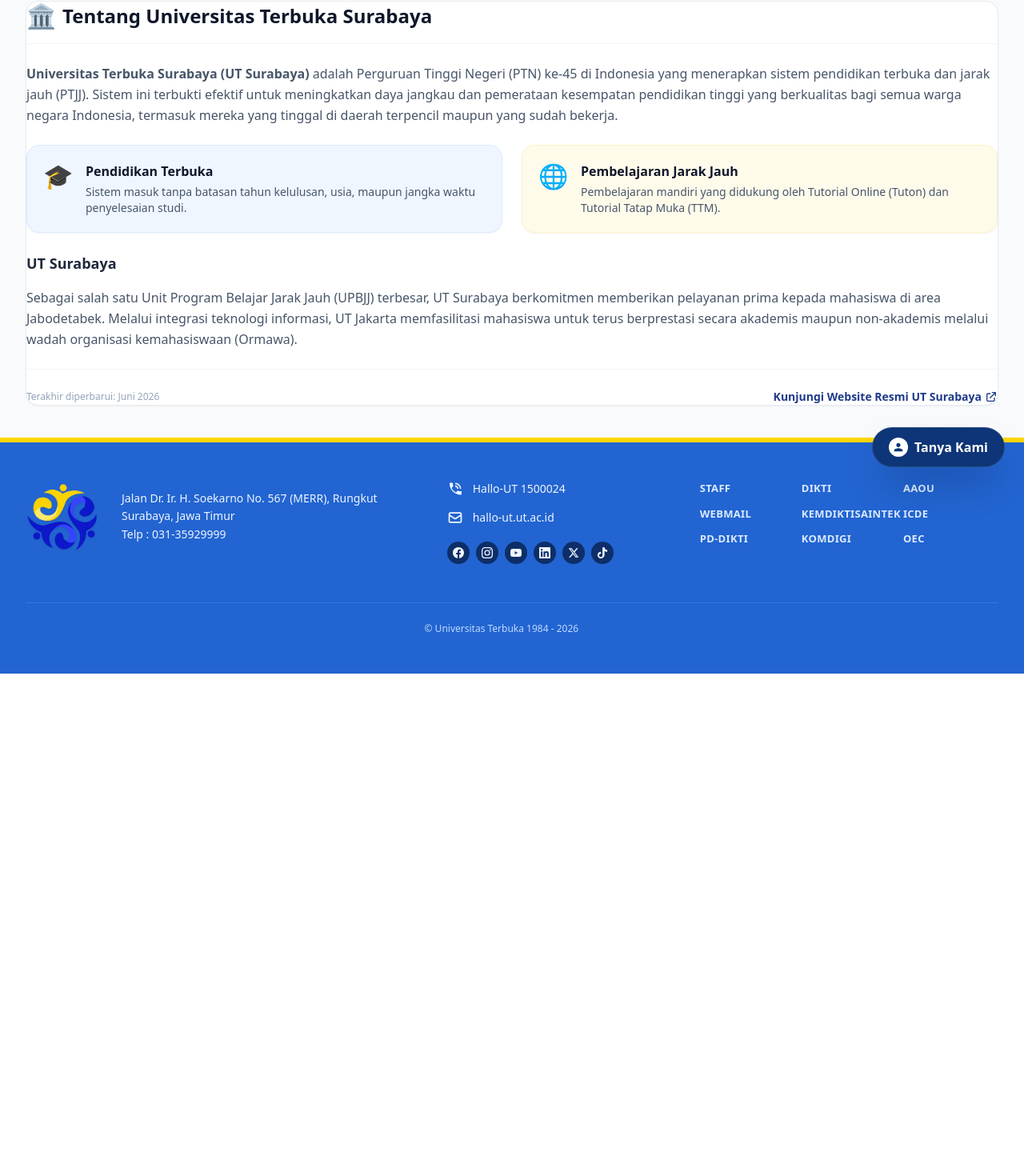
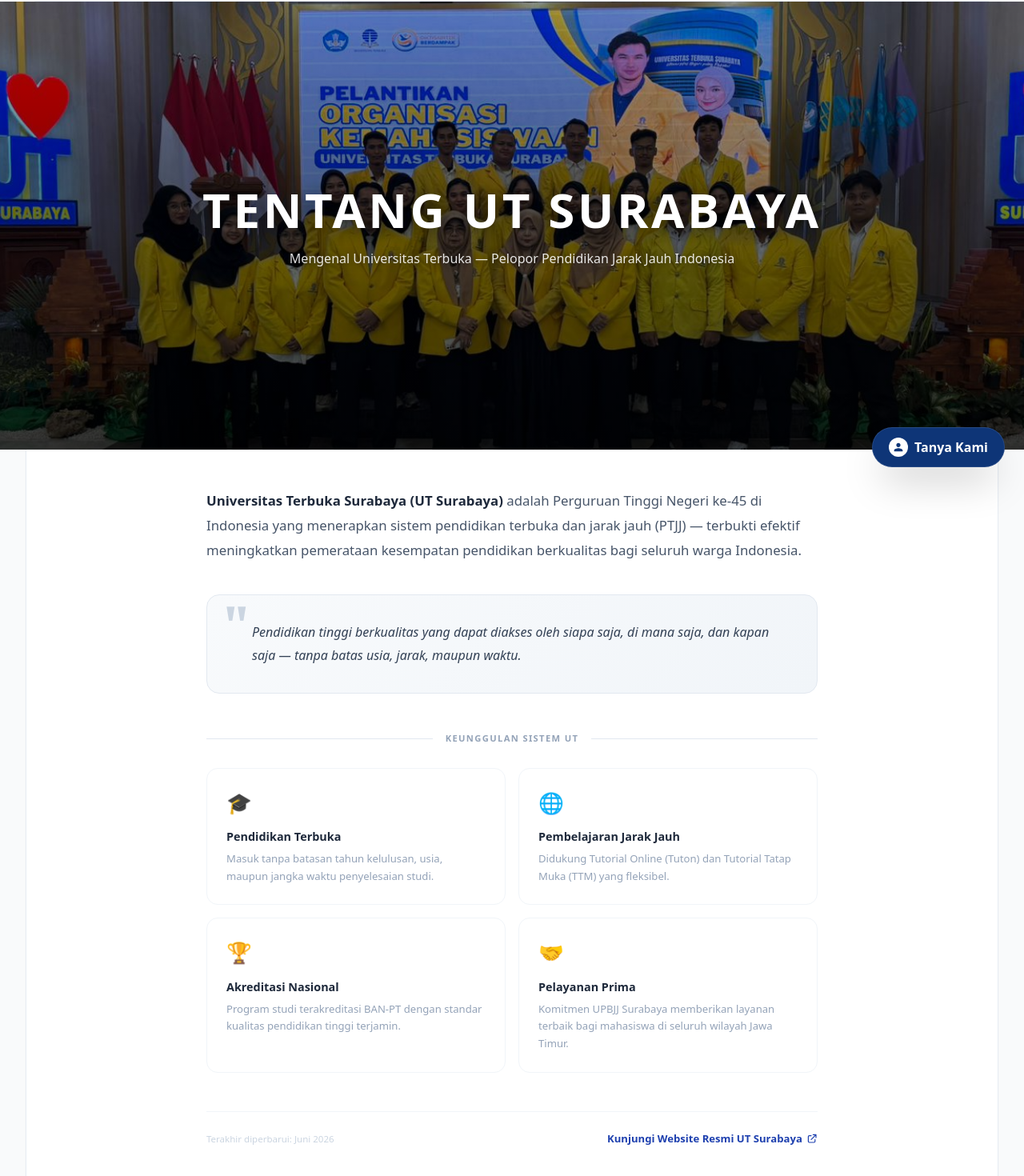
Before and after one commit to ormawautsby/ormawautsby, a Nuxt app: page /profil/tentang-ut in a window 1280 px wide. Shown: the part 192-1662 px from the top of the page at 80% size. Before the commit the page ends 1034 px from the top, so only its background shows below. Built offline with nearby package versions, Linux system fonts and the light colour scheme.

Commit message:
Tambah hero banner di halaman tentang-ut dan update judul tentang-ormawa

```diff
--- a/app/pages/profil/tentang-ormawa.vue
+++ b/app/pages/profil/tentang-ormawa.vue
@@ -8,7 +8,7 @@
       <div class="hero-overlay"></div>
       <!-- Content -->
       <div class="hero-content">
-        <h1 class="hero-title">PROFIL ORMAWA</h1>
+        <h1 class="hero-title">TENTANG ORMAWA</h1>
         <p class="hero-subtitle">Mengenal Lebih Dekat Organisasi Mahasiswa UT Surabaya</p>
       </div>
     </div>
--- a/app/pages/profil/tentang-ut.vue
+++ b/app/pages/profil/tentang-ut.vue
@@ -1,46 +1,77 @@
 <template>
   <div>
-    <h2 class="text-2xl font-extrabold text-slate-900 border-b border-slate-100 pb-4 flex items-center gap-2">
-      <span class="text-3xl">🏛️</span> Tentang Universitas Terbuka Surabaya
-    </h2>
+    <!-- Hero Banner: Full-bleed background photo -->
+    <div class="hero-banner">
+      <div class="hero-bg"></div>
+      <div class="hero-overlay"></div>
+      <div class="hero-content">
+        <h1 class="hero-title">TENTANG UT SURABAYA</h1>
+        <p class="hero-subtitle">Mengenal Universitas Terbuka — Pelopor Pendidikan Jarak Jauh Indonesia</p>
+      </div>
+    </div>
 
-    <div class="mt-6 space-y-6">
-      <p class="text-slate-600 leading-relaxed">
-        <strong>Universitas Terbuka Surabaya (UT Surabaya)</strong> adalah Perguruan Tinggi Negeri (PTN) ke-45 di Indonesia yang menerapkan sistem pendidikan terbuka dan jarak jauh (PTJJ). Sistem ini terbukti efektif untuk meningkatkan daya jangkau dan pemerataan kesempatan pendidikan tinggi yang berkualitas bagi semua warga negara Indonesia, termasuk mereka yang tinggal di daerah terpencil maupun yang sudah bekerja.
-      </p>
+    <!-- Page Content -->
+    <div class="content-section">
 
-      <div class="grid grid-cols-1 md:grid-cols-2 gap-6 my-8">
-        <div class="p-5 rounded-2xl bg-blue-50 border border-blue-100 shadow-sm flex gap-4">
-          <div class="text-3xl shrink-0">🎓</div>
-          <div>
-            <h3 class="font-bold text-slate-900 text-base">Pendidikan Terbuka</h3>
-            <p class="text-slate-600 text-sm mt-1">Sistem masuk tanpa batasan tahun kelulusan, usia, maupun jangka waktu penyelesaian studi.</p>
-          </div>
+      <!-- Intro -->
+      <div class="intro-block">
+        <p class="intro-text">
+          <span class="intro-highlight">Universitas Terbuka Surabaya (UT Surabaya)</span>
+          adalah Perguruan Tinggi Negeri ke-45 di Indonesia yang menerapkan sistem pendidikan
+          terbuka dan jarak jauh (PTJJ) — terbukti efektif meningkatkan pemerataan
+          kesempatan pendidikan berkualitas bagi seluruh warga Indonesia.
+        </p>
+      </div>
+
+      <!-- Quote -->
+      <div class="quote-block">
+        <span class="quote-mark">"</span>
+        <p class="quote-text">
+          Pendidikan tinggi berkualitas yang dapat diakses oleh siapa saja, di mana saja,
+          dan kapan saja — tanpa batas usia, jarak, maupun waktu.
+        </p>
+      </div>
+
+      <!-- Divider -->
+      <div class="section-divider">
+        <span class="divider-label">Keunggulan Sistem UT</span>
+      </div>
+
+      <!-- Feature Cards -->
+      <div class="cards-grid">
+        <div class="feature-card">
+          <div class="card-icon">🎓</div>
+          <h4 class="card-title">Pendidikan Terbuka</h4>
+          <p class="card-desc">Masuk tanpa batasan tahun kelulusan, usia, maupun jangka waktu penyelesaian studi.</p>
         </div>
-        <div class="p-5 rounded-2xl bg-amber-50 border border-amber-100 shadow-sm flex gap-4">
-          <div class="text-3xl shrink-0">🌐</div>
-          <div>
-            <h3 class="font-bold text-slate-900 text-base">Pembelajaran Jarak Jauh</h3>
-            <p class="text-slate-600 text-sm mt-1">Pembelajaran mandiri yang didukung oleh Tutorial Online (Tuton) dan Tutorial Tatap Muka (TTM).</p>
-          </div>
+        <div class="feature-card">
+          <div class="card-icon">🌐</div>
+          <h4 class="card-title">Pembelajaran Jarak Jauh</h4>
+          <p class="card-desc">Didukung Tutorial Online (Tuton) dan Tutorial Tatap Muka (TTM) yang fleksibel.</p>
+        </div>
+        <div class="feature-card">
+          <div class="card-icon">🏆</div>
+          <h4 class="card-title">Akreditasi Nasional</h4>
+          <p class="card-desc">Program studi terakreditasi BAN-PT dengan standar kualitas pendidikan tinggi terjamin.</p>
+        </div>
+        <div class="feature-card">
+          <div class="card-icon">🤝</div>
+          <h4 class="card-title">Pelayanan Prima</h4>
+          <p class="card-desc">Komitmen UPBJJ Surabaya memberikan layanan terbaik bagi mahasiswa di seluruh wilayah Jawa Timur.</p>
         </div>
       </div>
 
-      <div class="space-y-4">
-        <h3 class="text-lg font-bold text-slate-800">UT Surabaya</h3>
-        <p class="text-slate-600 leading-relaxed">
-          Sebagai salah satu Unit Program Belajar Jarak Jauh (UPBJJ) terbesar, UT Surabaya berkomitmen memberikan pelayanan prima kepada mahasiswa di area Jabodetabek. Melalui integrasi teknologi informasi, UT Jakarta memfasilitasi mahasiswa untuk terus berprestasi secara akademis maupun non-akademis melalui wadah organisasi kemahasiswaan (Ormawa).
-        </p>
-      </div>
-
-      <div class="pt-6 border-t border-slate-100 flex flex-wrap gap-4 items-center justify-between">
-        <span class="text-xs text-slate-400 font-medium">Terakhir diperbarui: Juni 2026</span>
-        <a href="https://surabaya.ut.ac.id/" target="_blank" rel="noopener noreferrer" class="inline-flex items-center gap-1 text-sm font-bold text-blue-900 hover:text-blue-950 hover:underline">
-          Kunjungi Website Resmi UT Surabaya
-          <svg class="w-4 h-4" fill="none" stroke="currentColor" viewBox="0 0 24 24">
-            <path stroke-linecap="round" stroke-linejoin="round" stroke-width="2" d="M10 6H6a2 2 0 00-2 2v10a2 2 0 002 2h10a2 2 0 002-2v-4M14 4h6m0 0v6m0-6L10 14"></path>
-          </svg>
-        </a>
+      <!-- Footer -->
+      <div class="page-footer">
+        <div class="footer-inner">
+          <span>Terakhir diperbarui: Juni 2026</span>
+          <a href="https://surabaya.ut.ac.id/" target="_blank" rel="noopener noreferrer" class="site-link">
+            Kunjungi Website Resmi UT Surabaya
+            <svg class="link-icon" fill="none" stroke="currentColor" viewBox="0 0 24 24">
+              <path stroke-linecap="round" stroke-linejoin="round" stroke-width="2" d="M10 6H6a2 2 0 00-2 2v10a2 2 0 002 2h10a2 2 0 002-2v-4M14 4h6m0 0v6m0-6L10 14"></path>
+            </svg>
+          </a>
+        </div>
       </div>
     </div>
   </div>
@@ -54,3 +85,265 @@
   ]
 })
 </script>
+
+<style scoped>
+/* ── Hero Banner ─────────────────────────────── */
+.hero-banner {
+  position: relative;
+  width: 100vw;
+  left: 50%;
+  transform: translateX(-50%);
+  height: 70vh;
+  min-height: 420px;
+  max-height: 600px;
+  margin-top: 0;
+  overflow: hidden;
+  display: flex;
+  align-items: center;
+  justify-content: center;
+}
+
+.hero-bg {
+  position: absolute;
+  inset: 0;
+  background-image: url('/img/background-landingpage.png');
+  background-size: cover;
+  background-position: center 40%;
+  transform: scale(1.04);
+  transition: transform 10s ease;
+}
+
+.hero-banner:hover .hero-bg {
+  transform: scale(1.1);
+}
+
+.hero-overlay {
+  position: absolute;
+  inset: 0;
+  background: linear-gradient(
+    to bottom,
+    rgba(0, 0, 0, 0.25) 0%,
+    rgba(0, 0, 0, 0.50) 50%,
+    rgba(0, 0, 0, 0.72) 100%
+  );
+}
+
+.hero-content {
+  position: relative;
+  z-index: 10;
+  text-align: center;
+  color: white;
+  padding: 0 2rem;
+}
+
+.hero-title {
+  font-size: 2.75rem;
+  font-weight: 900;
+  letter-spacing: 0.06em;
+  text-shadow: 0 3px 24px rgba(0, 0, 0, 0.7);
+  line-height: 1.1;
+  animation: fadeUp 0.8s ease both;
+}
+
+@media (min-width: 768px) {
+  .hero-title {
+    font-size: 3.75rem;
+  }
+}
+
+.hero-subtitle {
+  margin-top: 1rem;
+  font-size: 1rem;
+  font-weight: 400;
+  color: rgba(255, 255, 255, 0.88);
+  text-shadow: 0 1px 10px rgba(0, 0, 0, 0.55);
+  animation: fadeUp 0.8s 0.18s ease both;
+}
+
+/* ── Content Section ─────────────────────────── */
+.content-section {
+  padding: 3rem 3rem 3.5rem;
+  max-width: 860px;
+  margin: 0 auto;
+}
+
+@media (max-width: 768px) {
+  .content-section {
+    padding: 2rem 1.5rem 2.5rem;
+  }
+}
+
+/* ── Intro ───────────────────────────────────── */
+.intro-block {
+  margin-bottom: 2.5rem;
+}
+
+.intro-text {
+  font-size: 1.05rem;
+  line-height: 1.85;
+  color: #475569;
+}
+
+.intro-highlight {
+  font-weight: 700;
+  color: #1e293b;
+}
+
+/* ── Quote ───────────────────────────────────── */
+.quote-block {
+  position: relative;
+  background: linear-gradient(135deg, #f8fafc 0%, #f1f5f9 100%);
+  border-radius: 1rem;
+  padding: 2rem 2.5rem 2rem 3.5rem;
+  margin-bottom: 3rem;
+  border: 1px solid #e2e8f0;
+}
+
+.quote-mark {
+  position: absolute;
+  top: 0.25rem;
+  left: 1.25rem;
+  font-size: 4rem;
+  line-height: 1;
+  color: #cbd5e1;
+  font-family: Georgia, serif;
+  font-weight: 900;
+  pointer-events: none;
+  user-select: none;
+}
+
+.quote-text {
+  font-size: 1rem;
+  line-height: 1.8;
+  color: #334155;
+  font-style: italic;
+  font-weight: 500;
+  margin: 0;
+}
+
+/* ── Section Divider ─────────────────────────── */
+.section-divider {
+  display: flex;
+  align-items: center;
+  gap: 1rem;
+  margin-bottom: 1.75rem;
+}
+
+.section-divider::before,
+.section-divider::after {
+  content: '';
+  flex: 1;
+  height: 1px;
+  background: #e2e8f0;
+}
+
+.divider-label {
+  font-size: 0.7rem;
+  font-weight: 700;
+  letter-spacing: 0.12em;
+  text-transform: uppercase;
+  color: #94a3b8;
+  white-space: nowrap;
+}
+
+/* ── Feature Cards ───────────────────────────── */
+.cards-grid {
+  display: grid;
+  grid-template-columns: 1fr 1fr;
+  gap: 1rem;
+  margin-bottom: 3rem;
+}
+
+@media (max-width: 640px) {
+  .cards-grid {
+    grid-template-columns: 1fr;
+  }
+}
+
+.feature-card {
+  background: #ffffff;
+  border: 1px solid #f1f5f9;
+  border-radius: 0.875rem;
+  padding: 1.5rem;
+  transition: box-shadow 0.25s ease, transform 0.25s ease, border-color 0.25s ease;
+}
+
+.feature-card:hover {
+  box-shadow: 0 8px 24px rgba(0, 0, 0, 0.07);
+  transform: translateY(-2px);
+  border-color: #e2e8f0;
+}
+
+.card-icon {
+  font-size: 1.6rem;
+  margin-bottom: 0.75rem;
+  display: block;
+}
+
+.card-title {
+  font-size: 0.9rem;
+  font-weight: 700;
+  color: #1e293b;
+  margin: 0 0 0.4rem;
+}
+
+.card-desc {
+  font-size: 0.82rem;
+  line-height: 1.65;
+  color: #94a3b8;
+  margin: 0;
+}
+
+/* ── Page Footer ─────────────────────────────── */
+.page-footer {
+  padding-top: 1.5rem;
+  border-top: 1px solid #f1f5f9;
+}
+
+.footer-inner {
+  display: flex;
+  flex-wrap: wrap;
+  align-items: center;
+  justify-content: space-between;
+  gap: 0.75rem;
+}
+
+.footer-inner > span {
+  font-size: 0.72rem;
+  color: #cbd5e1;
+  font-weight: 500;
+}
+
+.site-link {
+  display: inline-flex;
+  align-items: center;
+  gap: 0.3rem;
+  font-size: 0.82rem;
+  font-weight: 700;
+  color: #1e40af;
+  text-decoration: none;
+  transition: color 0.2s;
+}
+
+.site-link:hover {
+  color: #1d4ed8;
+  text-decoration: underline;
+}
+
+.link-icon {
+  width: 0.9rem;
+  height: 0.9rem;
+}
+
+/* ── Animation ───────────────────────────────── */
+@keyframes fadeUp {
+  from {
+    opacity: 0;
+    transform: translateY(24px);
+  }
+  to {
+    opacity: 1;
+    transform: translateY(0);
+  }
+}
+</style>
```
